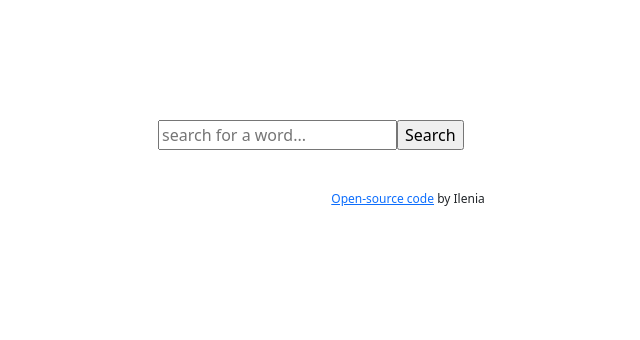
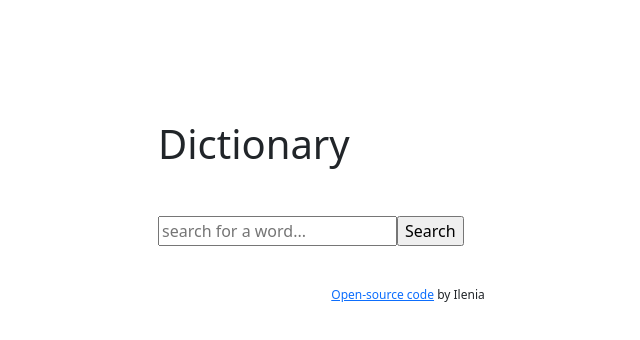
Before and after one commit to maritssam/dictionary-react-app, a React (Create React App) app: page / in a window 1280 px wide. Shown: the top 340 px of the page, without its empty margins (232-872 px from the left). Built offline with nearby package versions, Linux system fonts and the light colour scheme; the HTML template or start-up script is replaced by a standard one.

Commit message:
Added heading title

```diff
--- a/src/App.js
+++ b/src/App.js
@@ -7,6 +7,7 @@ function App() {
   return (
     <div className="App">
       <div className="container container-box">
+        <h1 className="mb-5">Dictionary</h1>
         <Search />
         <footer>
           <a href="https://github.com/ilenia-n/dictionary-react-app"> Open-source code</a> by Ilenia
```
